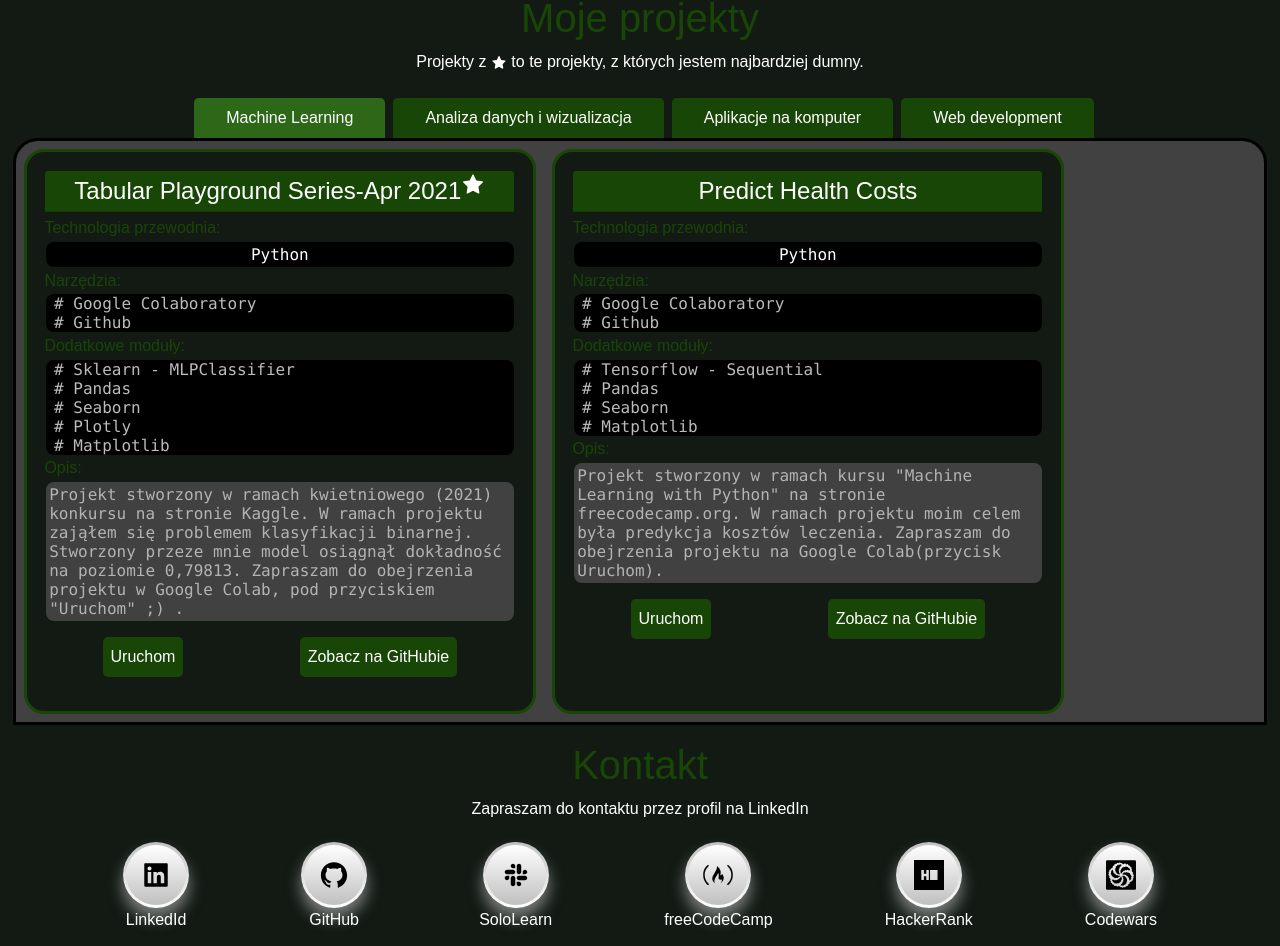
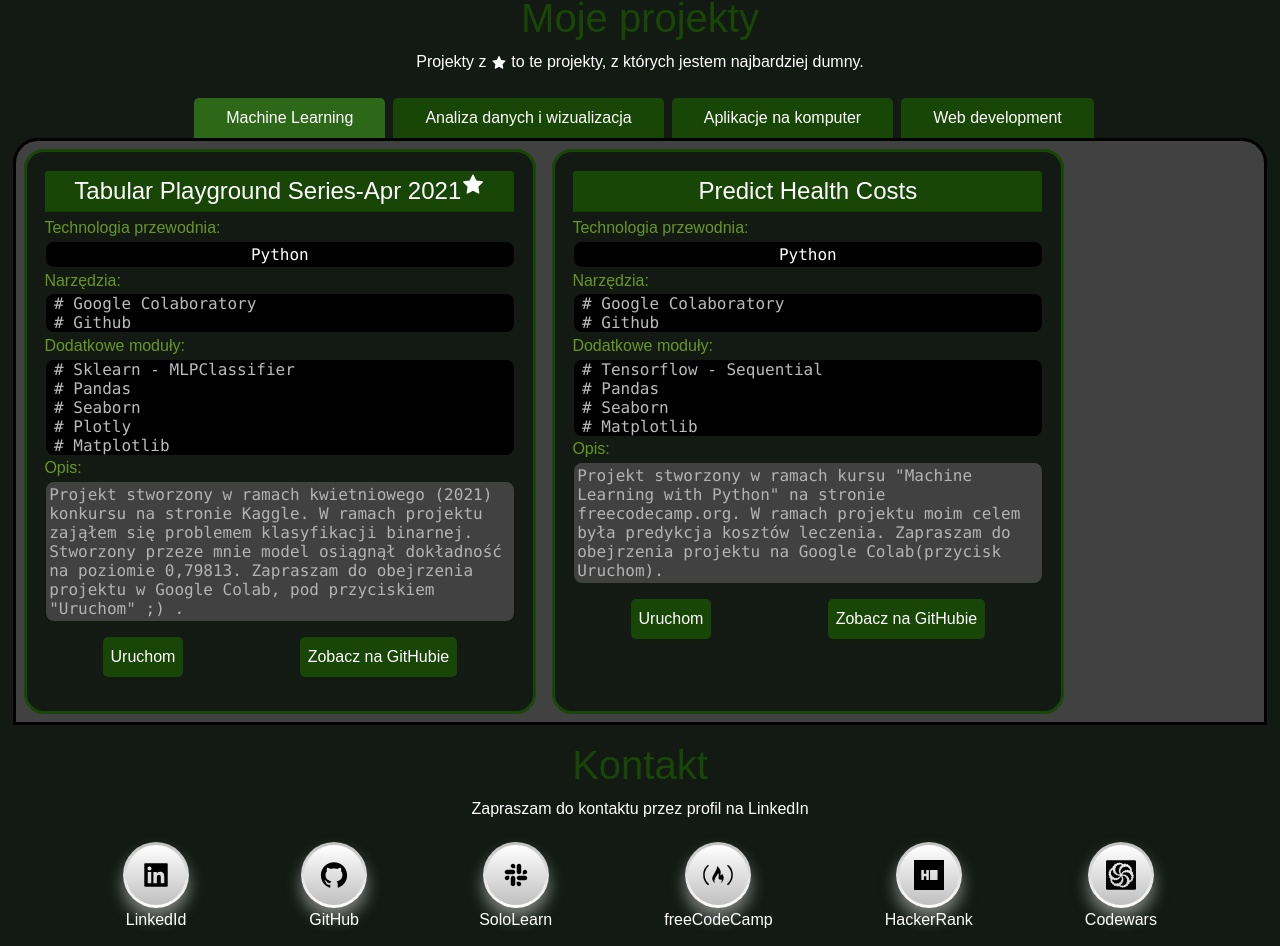
Before and after one commit to JakubPyt/website-about-me, a React (Create React App) app: page / in a window 1280 px wide. Shown: the part 2065-3011 px from the top of the page. Built offline with nearby package versions, Linux system fonts and the light colour scheme; a web font is replaced by a local one.

Commit message:
fixes/Brightness of headers

```diff
--- a/src/components/hardSkills-certificates.css
+++ b/src/components/hardSkills-certificates.css
@@ -9,7 +9,7 @@
 }
 /* Header inside above div */
 .title-certificates{
-    color: var(--main-color);
+    color: rgba(172, 255, 47, 0.548);
     padding: 1rem 1rem 0 1rem;
 }
 /* Button for each certificate */
--- a/src/components/hardSkills-challenges.css
+++ b/src/components/hardSkills-challenges.css
@@ -4,7 +4,7 @@
 }
 /* Styles for top of the card about challenges */
 .titleCardAboutChallenges{
-    color: var(--main-color);
+    color: rgba(172, 255, 47, 0.548);
     font-family: var(--main-font);
     background-color: var(--main-bg-color);
     padding: 1em;
--- a/src/components/projects-cards.css
+++ b/src/components/projects-cards.css
@@ -38,7 +38,7 @@
     background-color: var(--main-bg-color);
     border: 3px solid var(--main-color);
     border-radius: 20px;
-    color: var(--main-color);
+    color: rgba(172, 255, 47, 0.548);
     display: flex;
     transition: .2s;
 }
```
